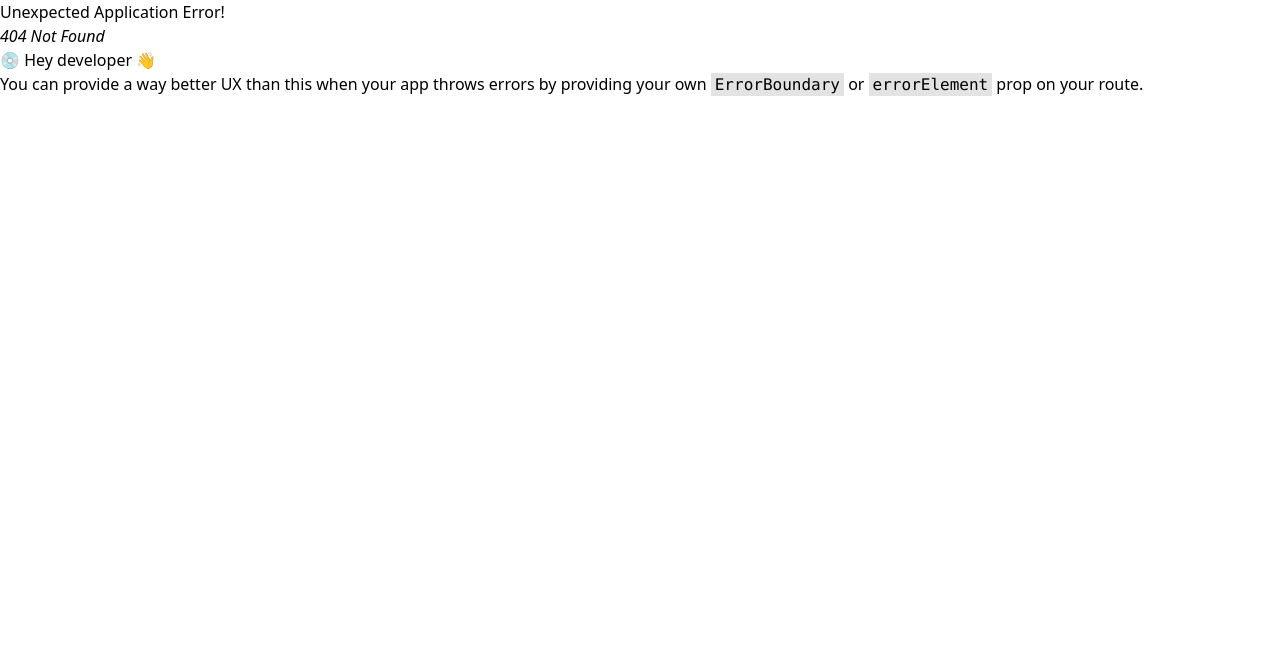
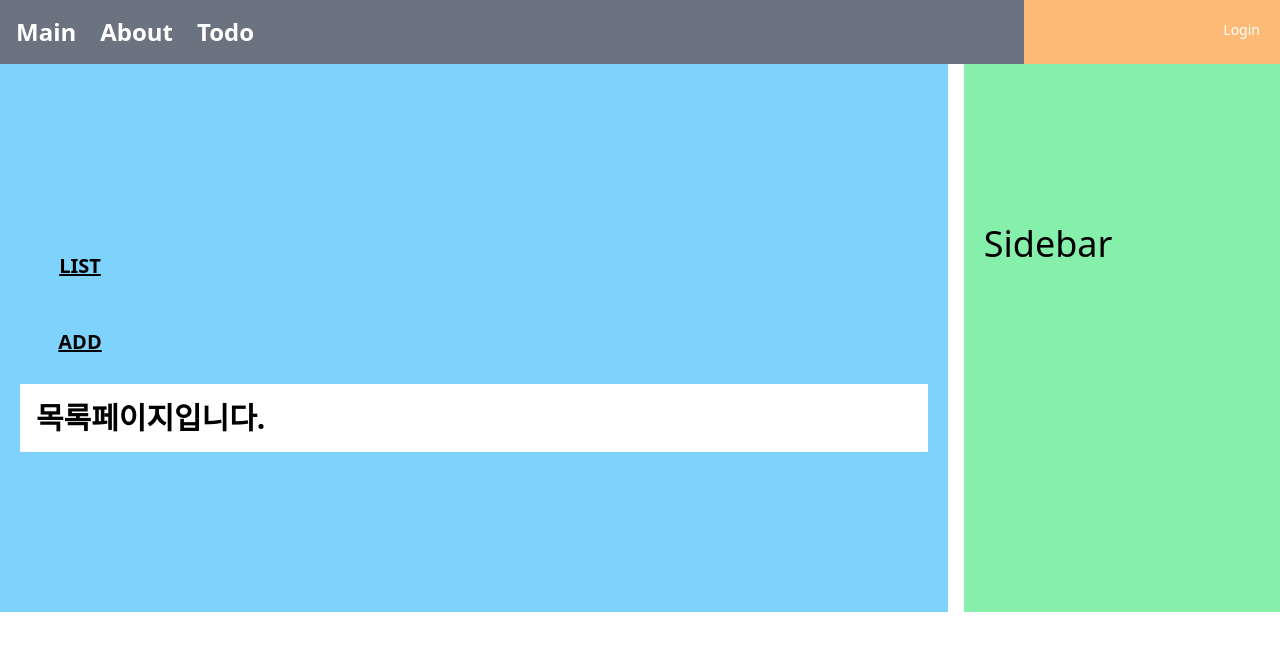
Before and after one commit to joshbae119/ezen-class-react, a React (Create React App) app: page /todo/list in a window 1280 px wide. Before the commit this address had no page. Shown: the top 650 px of the page. Built offline with nearby package versions, Linux system fonts and the light colour scheme.

Commit message:
2025.1.14 수업마감백업

```diff
--- a/src/layouts/BasicLayout.js
+++ b/src/layouts/BasicLayout.js
@@ -5,7 +5,6 @@
   return (
     <div>
       <BasicMenu />
-      {/* <header className="bg-teal-400 p-5"><h1 className="text-2xl md:text-4xl">header</h1></header> */}
       <div className="bg-white w-full flex flex-col space-y-4 md:flex-row md:space-x-4 md:space-y-0">
         <main className="bg-sky-300 md:w-2/3 lg:w-3/4 px-5 py-40">
             {children}
@@ -14,8 +13,6 @@
             <h2 className="text-2xl md:text-4xl">Sidebar</h2>
         </aside>
       </div>
-      {/* <main>{children}</main>
-      <footer>footer</footer> */}
     </div>
   );
 }
--- a/src/pages/todo/IndexPage.js
+++ b/src/pages/todo/IndexPage.js
@@ -11,6 +11,10 @@
         <div className="w-full flex m-2 p-2">
             <div className="text-xl m-1 p-2 w-20 font-extrabold text-center underline">ADD</div>
         </div>
+        <div className="flex flex-wrap w-full">
+            <Outlet />
+        </div>
+
     </BasicLayout>
 
 );
--- /dev/null
+++ b/src/pages/todo/ListPage.js
@@ -0,0 +1,11 @@
+const ListPage = () => {
+  return (
+    <div className="p-4 w-full bg-white">
+        <div className="text-3xl font-extrabold">
+            목록페이지입니다.
+        </div>
+    </div>
+  );
+}
+
+export default ListPage;
--- a/src/router/root.js
+++ b/src/router/root.js
@@ -1,6 +1,8 @@
 import { lazy, Suspense } from 'react';
+import todoRouter from './todoRouter';
 
 const { createBrowserRouter } = require('react-router-dom');
+
 const Loading = <div>로딩중입니다...</div>
 const Main = lazy(() => import('../pages/MainPage'));
 const About = lazy(() => import('../pages/AboutPages'));
@@ -19,9 +21,9 @@
     },
     {
         path: 'todo',
-        element:<Suspense fallback={Loading}><Todoindex /></Suspense>
+        element:<Suspense fallback={Loading}><Todoindex /></Suspense>,
+        children: todoRouter()
     }
-
 
 ])
 
--- /dev/null
+++ b/src/router/todoRouter.js
@@ -0,0 +1,20 @@
+import { lazy, Suspense } from "react"
+import { Navigate } from "react-router-dom"
+
+const Loading = <div>로딩중입니다...</div>
+const TodoList = lazy(() => import("../pages/todo/ListPage"))
+
+const todoRouter = () => {
+    return [
+        {
+            path: "list",
+            element: <Suspense fallback={Loading}><TodoList /></Suspense>
+        },
+        {
+            path: "",
+            element: <Navigate replace to="list"></Navigate>
+        }
+    ]
+}
+
+export default todoRouter;
```
